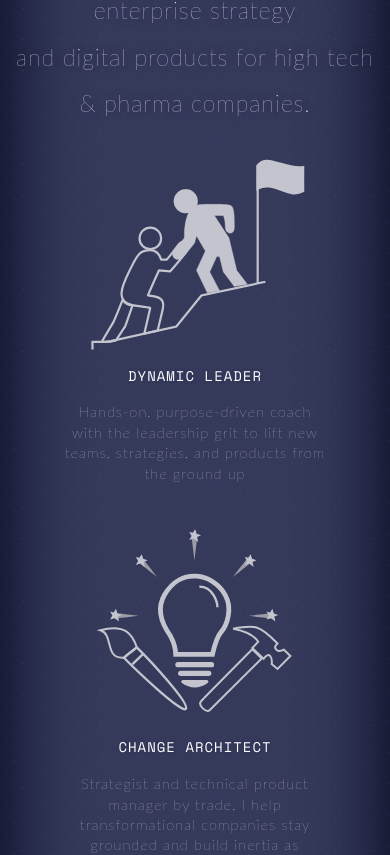
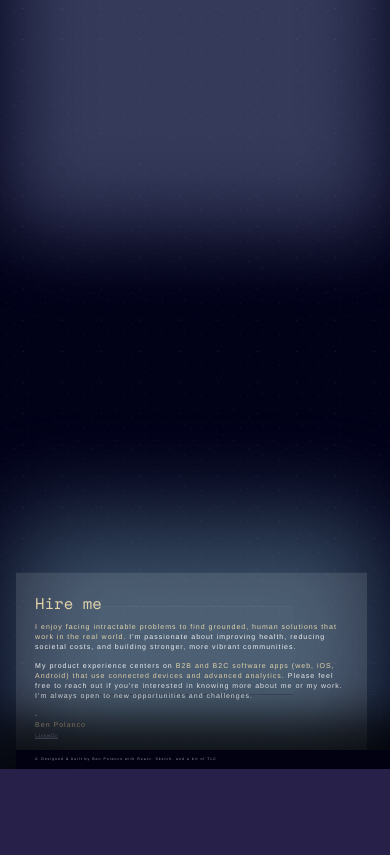
Before and after one commit to ben-polanco/portfolio-site, a Next.js app: page / in a window 390 px wide. Shown: the part 934-1789 px from the top of the page. After the commit the page ends 1703 px from the top, so only its background shows below. Built offline with nearby package versions, Linux system fonts and the light colour scheme.

Commit message:
Revert "merging"
This reverts commit 222b84f5475bdabd4a53242b59a616812edfb618.

```diff
--- a/src/styles/Home.module.css
+++ b/src/styles/Home.module.css
@@ -94,15 +94,6 @@ text-decoration: none;
   font-variant-caps: all-small-caps;
   color: white;
   text-shadow:#171c4648 0px 0px 3px;
-}
-
-.about_logos{
-  width: 10vw !important;
-  height: 5vw;
-  display: inline-block;
-  margin: auto 2em;
-  background-color: white;
-  display:none;
 }
 
 .about p{
@@ -671,8 +662,6 @@ Responsiveness
 
   .about_container{
     text-align: center;
-    opacity:1 !important;
-    top:1.25vh;
 
   }
 
@@ -683,25 +672,30 @@ Responsiveness
   }
 
   .about h6{
-    font-size:4em;
+    font-size:3em;
     line-height:2em;
 
   }
 
   .about_title{
-    font-size:3.5em;
+    font-size:2em;
   }
 
   .about p {
-    font-size:2.5em !important;
-    font-weight: 100;
+    font-size:1.3em !important;
     width: 80%;
   }
+
+  #architect{
+    width:100%
+  }
+
+
 
   #under_construction{
     font-size:.65em;
     width:75%;
-    height:90%;
+    height:80%;
     left:13%;
   }
 
@@ -710,52 +704,14 @@ Responsiveness
   }
 
   .map_sky{
-    transform: translatey(125%);
+    transform: translatey(-120%);
     opacity:.5;
-    height:85vh;
   }
 
   .about_sky{
-    transform: translatey(60%);
-    height:180vh;
+    transform: translatey(-120%);
     opacity:.3;
   }
 
-  .about_container div svg{
-    width: 60%;
-    margin-top:3em;
-  }
 
-  #architect{
-    width:90%
-  }
-
-  .about_container .about_logos{
-    display:none;
-  }
-
-
-  .wrapper{
-    top:255%;
-  }
-
-  .footer{
-    padding:10% 7%;
-
-  }
-
-  .footer .bottombar{
-    font-size:1em;
-    padding: 5% 7%;
-  }
-
-  .footer h2{
-    font-size:2em;
-    font-weight:200;
-  }
-
-  .footer .info{
-    font-size:1em;
-    font-weight:100;
-  }
 }
```
